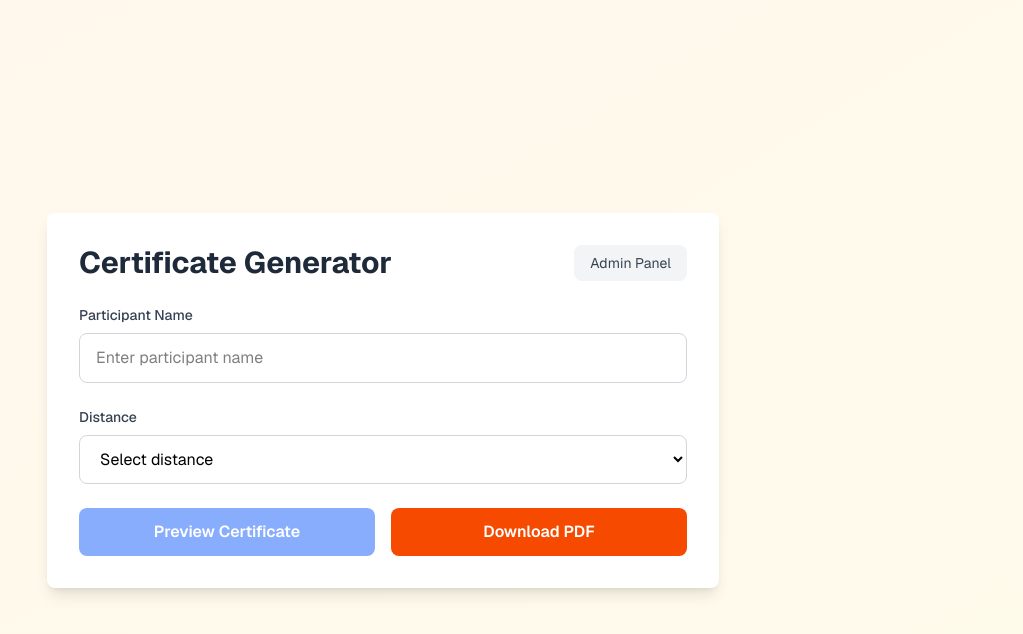
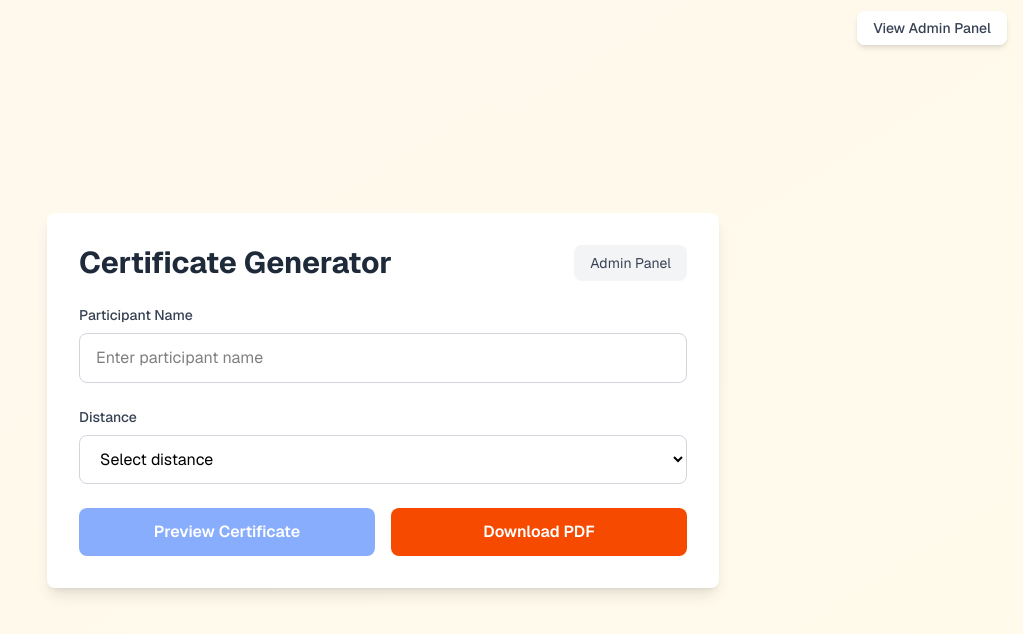
Before and after one commit to birlaPranjal/one-run, a Next.js app: page / in a window 1280 px wide. Shown: the top 634 px of the page, without its empty margins (257-1280 px from the left). Built offline with nearby package versions, Linux system fonts and the light colour scheme.

Commit message:
Add: Admin panel navigation link on home page

```diff
--- a/app/page.tsx
+++ b/app/page.tsx
@@ -1,9 +1,18 @@
 import CertificateGenerator from "./components/CertificateGenerator";
+import Link from "next/link";
 
 export default function Home() {
   return (
     <div className="flex min-h-screen items-center justify-center bg-gradient-to-br from-orange-50 to-amber-50 font-sans">
       <main className="flex min-h-screen w-full flex-col items-center justify-center py-16 px-4">
+        <div className="absolute top-4 right-4">
+          <Link
+            href="/admin"
+            className="px-4 py-2 bg-white text-gray-700 rounded-lg shadow-md hover:bg-gray-50 transition-colors text-sm font-medium"
+          >
+            View Admin Panel
+          </Link>
+        </div>
         <CertificateGenerator />
       </main>
     </div>
```
